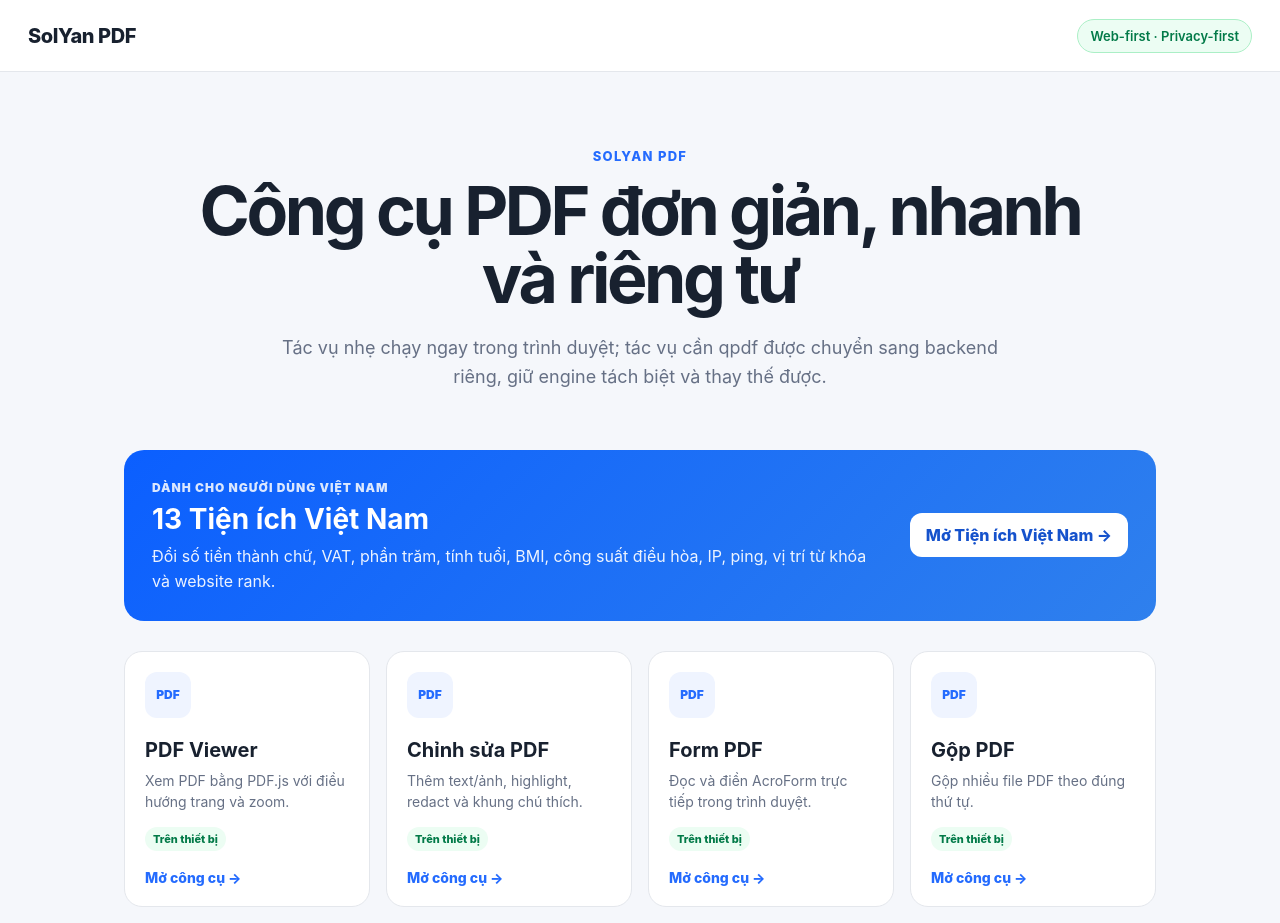
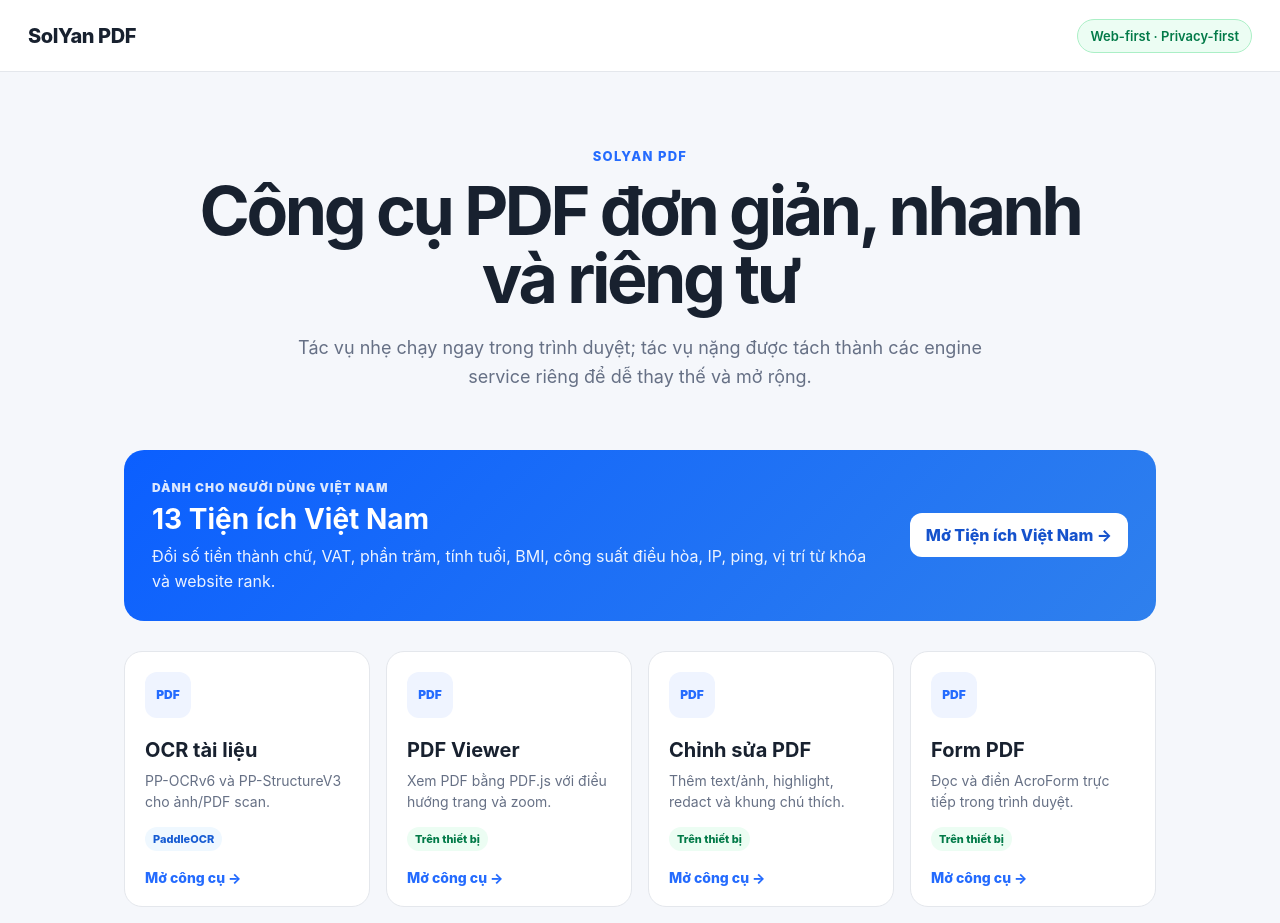
Before and after one commit to solyan842/SolYan-PDF, a Next.js app in the folder frontend/: page / in a window 1280 px wide. Shown: the top 923 px of the page. Built offline with nearby package versions, Linux system fonts and the light colour scheme.

Commit message:
feat: expose PaddleOCR document intelligence on dashboard

```diff
--- a/frontend/app/page.tsx
+++ b/frontend/app/page.tsx
@@ -1,4 +1,5 @@
 const tools = [
+  { href: '/ocr', title: 'OCR tài liệu', description: 'PP-OCRv6 và PP-StructureV3 cho ảnh/PDF scan.', local: false, badge: 'PaddleOCR' },
   { href: '/viewer', title: 'PDF Viewer', description: 'Xem PDF bằng PDF.js với điều hướng trang và zoom.', local: true },
   { href: '/editor', title: 'Chỉnh sửa PDF', description: 'Thêm text/ảnh, highlight, redact và khung chú thích.', local: true },
   { href: '/forms', title: 'Form PDF', description: 'Đọc và điền AcroForm trực tiếp trong trình duyệt.', local: true },
@@ -9,10 +10,10 @@
   { href: '/watermark', title: 'Watermark', description: 'Đóng watermark chữ lên PDF.', local: true },
   { href: '/page-numbers', title: 'Đánh số trang', description: 'Thêm số trang vào chân trang.', local: true },
   { href: '/metadata', title: 'Metadata', description: 'Xem và chỉnh sửa metadata PDF.', local: true },
-  { href: '/protect', title: 'Bảo vệ PDF', description: 'Mã hóa PDF bằng AES-256 với qpdf.', local: false },
-  { href: '/unlock', title: 'Mở khóa PDF', description: 'Giải mã PDF bằng mật khẩu hợp lệ.', local: false },
-  { href: '/compress', title: 'Nén PDF', description: 'Tối ưu cấu trúc và stream bằng qpdf.', local: false },
-  { href: '/repair', title: 'Sửa PDF', description: 'Rewrite cấu trúc PDF bằng qpdf.', local: false },
+  { href: '/protect', title: 'Bảo vệ PDF', description: 'Mã hóa PDF bằng AES-256 với qpdf.', local: false, badge: 'qpdf server' },
+  { href: '/unlock', title: 'Mở khóa PDF', description: 'Giải mã PDF bằng mật khẩu hợp lệ.', local: false, badge: 'qpdf server' },
+  { href: '/compress', title: 'Nén PDF', description: 'Tối ưu cấu trúc và stream bằng qpdf.', local: false, badge: 'qpdf server' },
+  { href: '/repair', title: 'Sửa PDF', description: 'Rewrite cấu trúc PDF bằng qpdf.', local: false, badge: 'qpdf server' },
 ];
 
 export default function HomePage() {
@@ -25,7 +26,7 @@
       <section className="hero home-hero">
         <p className="eyebrow">SOLYAN PDF</p>
         <h1>Công cụ PDF đơn giản, nhanh và riêng tư</h1>
-        <p className="subtitle">Tác vụ nhẹ chạy ngay trong trình duyệt; tác vụ cần qpdf được chuyển sang backend riêng, giữ engine tách biệt và thay thế được.</p>
+        <p className="subtitle">Tác vụ nhẹ chạy ngay trong trình duyệt; tác vụ nặng được tách thành các engine service riêng để dễ thay thế và mở rộng.</p>
       </section>
 
       <section className="feature-banner">
@@ -43,14 +44,14 @@
             <span className="tool-icon">PDF</span>
             <h2>{tool.title}</h2>
             <p>{tool.description}</p>
-            <span className={tool.local ? 'tool-badge local' : 'tool-badge server'}>{tool.local ? 'Trên thiết bị' : 'qpdf server'}</span>
+            <span className={tool.local ? 'tool-badge local' : 'tool-badge server'}>{tool.local ? 'Trên thiết bị' : (tool.badge ?? 'Server')}</span>
             <span className="tool-link">Mở công cụ →</span>
           </a>
         ))}
       </section>
       <section className="coming-soon">
         <h2>Tiếp theo</h2>
-        <p>OCR · Office conversion · Compare · Digital Sign · Workflow</p>
+        <p>Office conversion · Compare · Digital Sign · Workflow</p>
       </section>
       <footer>SolYan PDF · Browser-first · PWA-ready</footer>
     </main>
```
